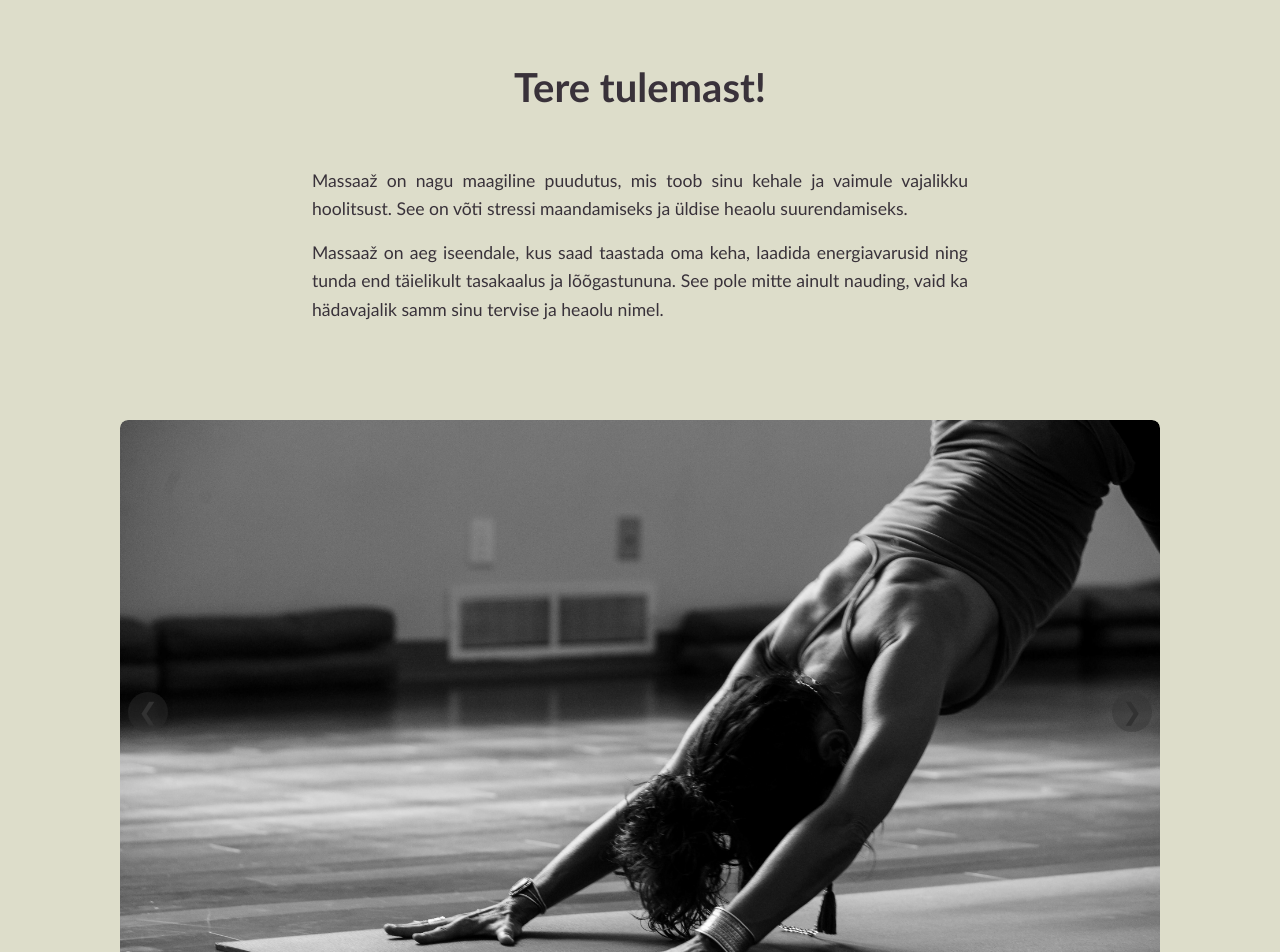
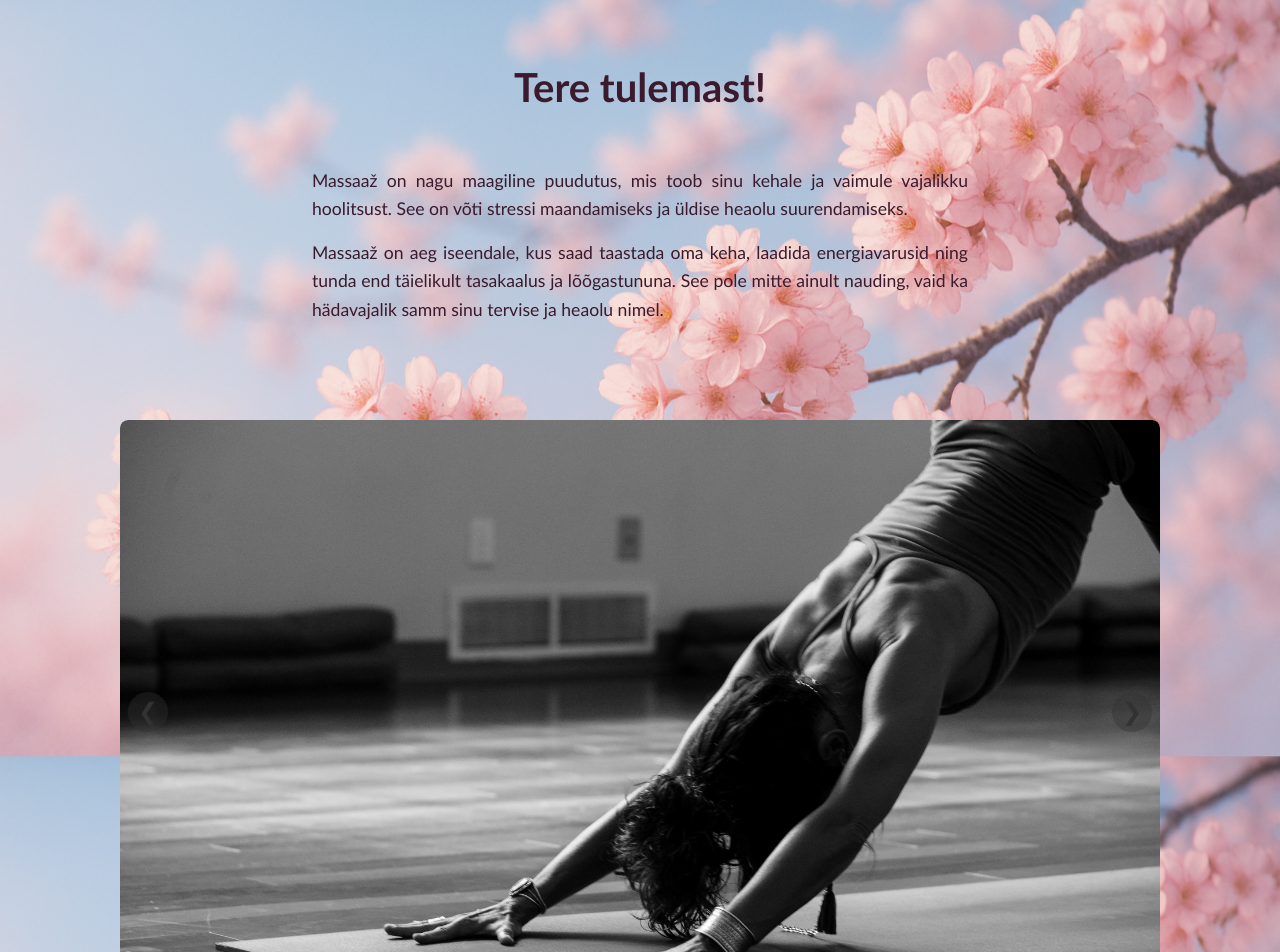
Before and after one commit to Oilivur/Shiatsu, a Vue app: page / in a window 1280 px wide. Shown: the part 97-1049 px from the top of the page. Built offline with nearby package versions, Linux system fonts and the light colour scheme.

Commit message:
new style

```diff
--- a/src/assets/css/style.css
+++ b/src/assets/css/style.css
@@ -11,7 +11,11 @@ body {
   padding-top: 5em;
   display: flex;
   flex-direction: column;
-  background-color: var(--color-bg);
+  background-image: var(--background-pic);
+  background-size: cover;
+  background-repeat: no-repeat;
+  background-attachment: fixed;
+  background-position: center;
   font-family: 'Gill Sans', 'Gill Sans MT', Calibri, 'Trebuchet MS', sans-serif;
   overflow-y: auto;
 }
@@ -132,7 +136,7 @@ nav a:hover {
 }
 
 nav a:focus {
-  color: rgb(247, 194, 50);
+  color: var(--color-text-highlight);
 }
 
 nav a.active {
--- a/src/assets/css/variables.css
+++ b/src/assets/css/variables.css
@@ -1,9 +1,10 @@
 :root {
   --color-bg: #d1d1b8bb;
-  --color-text: #39323a;
-  --color-text-highlight: #94c772;
-  --color-accent: rgb(138, 156, 95);
-  --color-panel-bg: rgba(16, 233, 132, 0.068);
-  --color-box-bg: #d8f3be;
-  --color-shadow: rgba(248, 240, 171, 0.521);
+  --background-pic: url("../pictures/taust.png");
+  --color-text: #3a1a2c; /*deep plum: #3a1a2c, charcoal: #2e2e2e*/
+  --color-text-highlight: #a266c2; /*some blue would be nice: #3c84e2*/
+  --color-accent: #fbd4e4;
+  --color-panel-bg: #ffffff2f;
+  --color-box-bg: #fff5f9b3;
+  --color-shadow: #f8f0ab85;
 }
--- a/src/components/Carousel.vue
+++ b/src/components/Carousel.vue
@@ -191,7 +191,7 @@
     border-radius: 0.5rem;
     max-width: 100%;
     scrollbar-width: thin;
-    scrollbar-color: rgb(101, 162, 97) rgba(255, 255, 255, 0.2);
+    scrollbar-color: var(--color-accent) rgba(255, 255, 255, 0.2);
   }
   .slider::-webkit-scrollbar {
     height: 8px;
@@ -201,11 +201,11 @@
     border-radius: 10px;
   }
   .slider::-webkit-scrollbar-thumb {
-    background: rgb(101, 162, 97);
+    background: var(--color-accent);
     border-radius: 10px;
   }
   .slider::-webkit-scrollbar-thumb:hover {
-    background: rgb(50, 120, 50);
+    background: #f5b9c9;
   }
 
   .carousel-slide {
@@ -236,7 +236,7 @@
     width: 0.5rem;
     height: 0.5rem;
     border-radius: 50%;
-    background-color: rgb(101, 162, 97);
+    background-color: var(--color-accent);
     opacity: 0.75;
     transition: opacity ease 250ms;
     border: none;
@@ -247,7 +247,7 @@
   }
   .dot.active {
     opacity: 1;
-    background-color: rgb(222, 255, 73);
+    background-color: var(--color-text-highlight);
   }
 
   .nav-button {
--- a/src/main.js
+++ b/src/main.js
@@ -2,6 +2,7 @@ import { createApp } from "vue";
 import App from "./App.vue";
 import router from "./router/router.js";
 import "boxicons/css/boxicons.min.css";
+import './assets/css/variables.css'
 
 
 const app = createApp(App);
```
Also changed, not shown: src/assets/pictures/taust.png (added).
